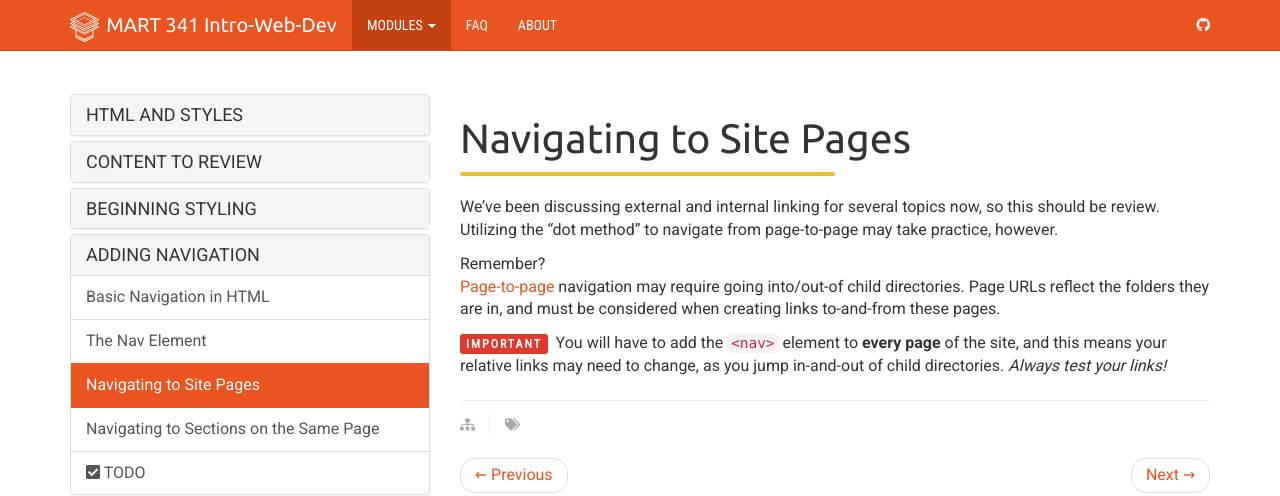
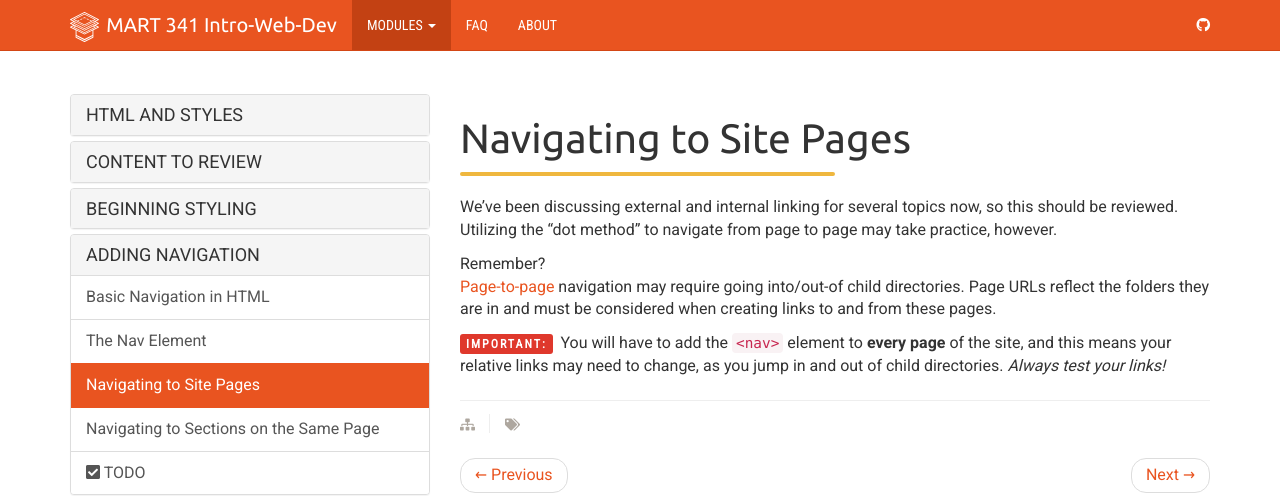
Before and after one commit to Montana-Media-Arts/webDesignFall2024, a Jekyll site: the page built from _docs/topic-08/03-navigation/page-03.md, in a window 1280 px wide. Shown: the top 496 px of the page. Built offline with Jekyll 4.4.1, drawn with Linux system fonts in a browser that asks for light colours; nearby versions of some CDN libraries.

Commit message:
Update page-03.md

```diff
--- a/_docs/topic-08/03-navigation/page-03.md
+++ b/_docs/topic-08/03-navigation/page-03.md
@@ -6,11 +6,11 @@ permalink: /topic-08/basic-nav-site/
 
 <div class="divider-heading"></div>
 
-We've been discussing external and internal linking for several topics now, so this should be review. Utilizing the “dot method” to navigate from page-to-page may take practice, however.
+We've been discussing external and internal linking for several topics now, so this should be reviewed. Utilizing the “dot method” to navigate from page to page may take practice, however.
 
 
 <p><span class="remember-text">Remember?</span><br/>
-<a href="../../topic-04/nav-links/" target="_new">Page-to-page</a> navigation may require going into/out-of child directories. Page URLs reflect the folders they are in, and must be considered when creating links to-and-from these pages.</p>
+<a href="../../topic-04/nav-links/" target="_new">Page-to-page</a> navigation may require going into/out-of child directories. Page URLs reflect the folders they are in and must be considered when creating links to and from these pages.</p>
 
 
 <div class="external-embed">
@@ -18,4 +18,4 @@ We've been discussing external and internal linking for several topics now, so t
 </div>
 
 
-<span class="label label-danger">Important</span> You will have to add the `<nav>` element to **every page** of the site, and this means your relative links may need to change, as you jump in-and-out of child directories. _Always test your links!_
+<span class="label label-danger">Important:</span> You will have to add the `<nav>` element to **every page** of the site, and this means your relative links may need to change, as you jump in and out of child directories. _Always test your links!_
```
